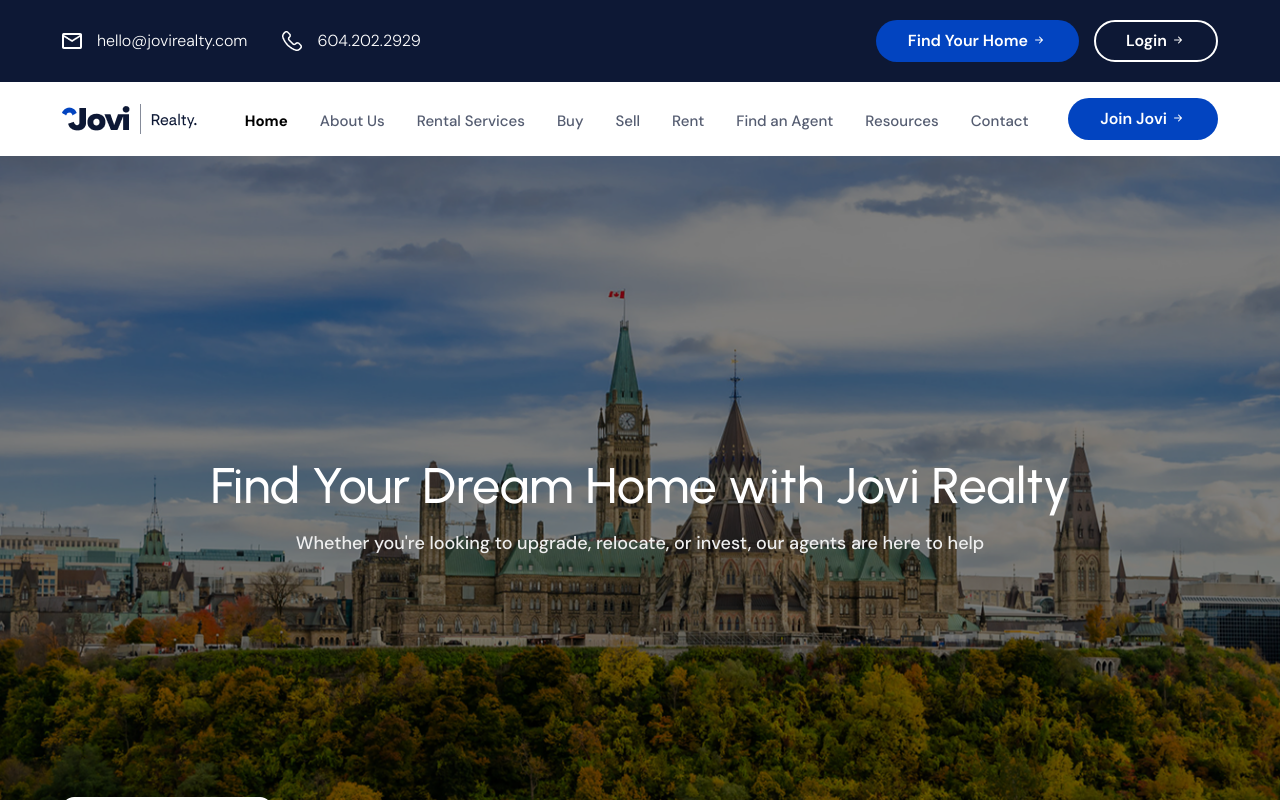
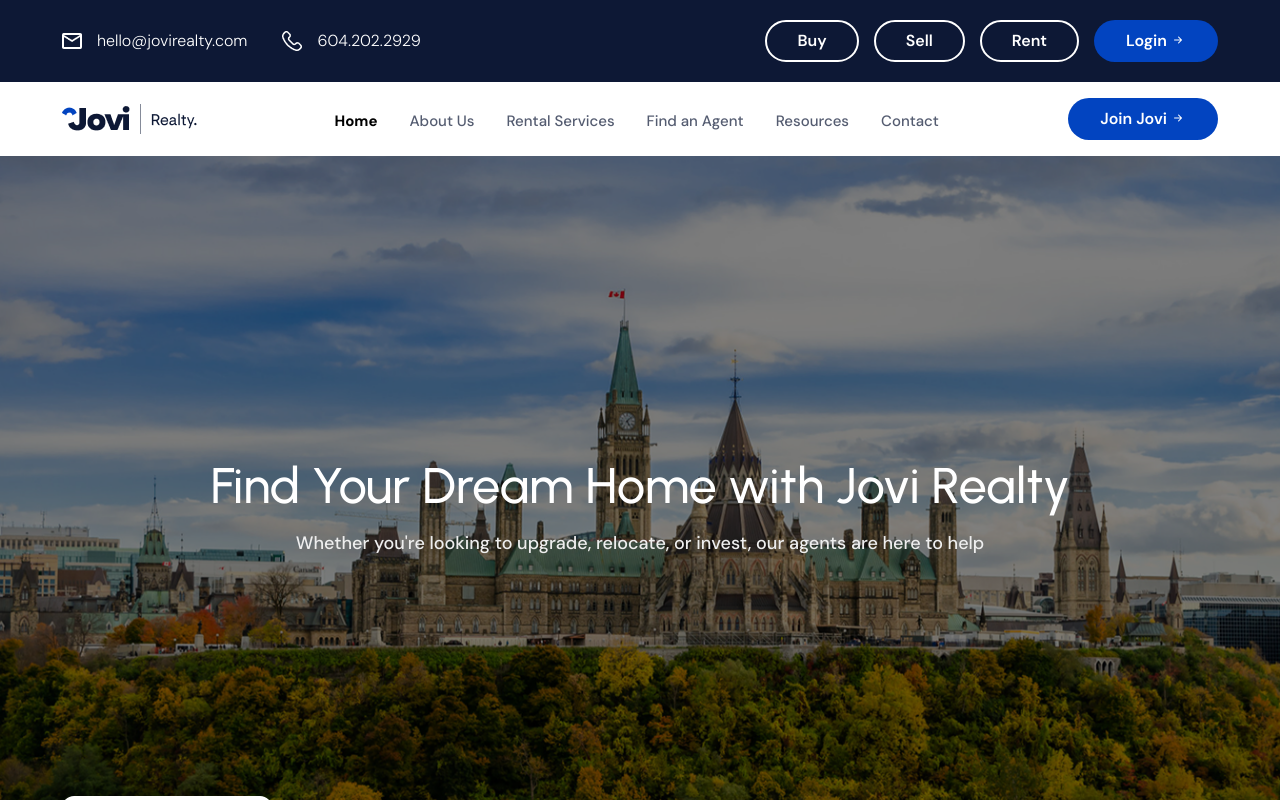
Before and after one commit to nasah-digital/jovi-realty, a React (Vite) app in the folder front/: page / in a window 1280 px wide. Shown: the top 800 px of the page. Built offline with nearby package versions, Linux system fonts and the light colour scheme.

Commit message:
Header changes

```diff
--- a/front/package.json
+++ b/front/package.json
@@ -14,6 +14,7 @@
     "react-dom": "^18.2.0",
     "react-icons": "^5.5.0",
     "react-router-dom": "^6.22.3",
+    "smooth-scrollbar": "^8.8.4",
     "swiper": "^11.2.6"
   },
   "devDependencies": {
--- a/front/src/assets/CSS/style.css
+++ b/front/src/assets/CSS/style.css
@@ -13,6 +13,9 @@
     --accent-color: #0244C0;
     --primary-font: 'DM Sans', sans-serif;
     --secondary-font: "Urbanist", sans-serif;
+}
+html {
+  scroll-behavior: smooth;
 }
 
 body {
--- a/front/src/components/Data/PropertiesData.js
+++ b/front/src/components/Data/PropertiesData.js
@@ -233,6 +233,7 @@ const propertiesData = [
     bathrooms: 1,
     squareFeet: 1000,
     agent: "John Smith",
+    type: "Apartment",
   },
   {
     id: "PROP020",
@@ -245,6 +246,7 @@ const propertiesData = [
     bathrooms: 2,
     squareFeet: 1200,
     agent: "Michael Lee",
+    type: "Condo",
   },
   {
     id: "PROP021",
@@ -257,6 +259,7 @@ const propertiesData = [
     bathrooms: 1,
     squareFeet: 800,
     agent: "David Kim",
+    type: "Apartment",
   },
   {
     id: "PROP022",
@@ -269,6 +272,7 @@ const propertiesData = [
     bathrooms: 1,
     squareFeet: 950,
     agent: "Robert Taylor",
+    type: "Townhouse",
   },
   {
     id: "PROP023",
@@ -281,6 +285,7 @@ const propertiesData = [
     bathrooms: 2,
     squareFeet: 1800,
     agent: "James Wong",
+    type: "House",
   },
   {
     id: "PROP024",
@@ -293,6 +298,7 @@ const propertiesData = [
     bathrooms: 1,
     squareFeet: 1100,
     agent: "Mark Thompson",
+    type: "Apartment",
   },
   {
     id: "PROP025",
@@ -305,6 +311,7 @@ const propertiesData = [
     bathrooms: 2,
     squareFeet: 1300,
     agent: "Lucas Green",
+    type: "Condo",
   },
   {
     id: "PROP026",
@@ -317,6 +324,7 @@ const propertiesData = [
     bathrooms: 1,
     squareFeet: 900,
     agent: "Ethan Carter",
+    type: "Apartment",
   },
   {
     id: "PROP027",
@@ -329,6 +337,7 @@ const propertiesData = [
     bathrooms: 2,
     squareFeet: 1500,
     agent: "Noah Evans",
+    type: "Townhouse",
   },
   {
     id: "PROP028",
@@ -341,6 +350,7 @@ const propertiesData = [
     bathrooms: 1,
     squareFeet: 1000,
     agent: "Liam Harris",
+    type: "Apartment",
   },
   {
     id: "PROP029",
@@ -353,6 +363,7 @@ const propertiesData = [
     bathrooms: 1,
     squareFeet: 850,
     agent: "Jacob Moore",
+    type: "Apartment",
   },
   {
     id: "PROP030",
@@ -365,6 +376,7 @@ const propertiesData = [
     bathrooms: 2,
     squareFeet: 1400,
     agent: "Alexander Young",
+    type: "Condo",
   },
   {
     id: "PROP031",
@@ -377,6 +389,7 @@ const propertiesData = [
     bathrooms: 1,
     squareFeet: 1100,
     agent: "Jane Doe",
+    type: "Apartment",
   },
   {
     id: "PROP032",
@@ -389,6 +402,7 @@ const propertiesData = [
     bathrooms: 2,
     squareFeet: 1600,
     agent: "Emily Brown",
+    type: "Condo",
   },
   {
     id: "PROP033",
@@ -401,6 +415,7 @@ const propertiesData = [
     bathrooms: 1,
     squareFeet: 800,
     agent: "Lisa Chen",
+    type: "Apartment",
   },
   {
     id: "PROP034",
@@ -413,6 +428,7 @@ const propertiesData = [
     bathrooms: 1,
     squareFeet: 1200,
     agent: "Anna Martinez",
+    type: "Townhouse",
   },
   {
     id: "PROP035",
@@ -425,6 +441,7 @@ const propertiesData = [
     bathrooms: 2,
     squareFeet: 1700,
     agent: "Claire Adams",
+    type: "House",
   },
   {
     id: "PROP036",
@@ -437,7 +454,7 @@ const propertiesData = [
     bathrooms: 1,
     squareFeet: 1000,
     agent: "Sophie Nguyen",
+    type: "Apartment",
   },
-];
-
+]
 export default propertiesData;
--- a/front/src/components/shared/Elements/SearchBar/SearchBar.css
+++ b/front/src/components/shared/Elements/SearchBar/SearchBar.css
@@ -39,7 +39,6 @@
     font-weight: 600;
     font-size: 18px;
     padding: 11px 0;
-    margin-bottom: -1px;
     cursor: pointer;
     background-color: #fff0 !important;
     border: 0px !important;
--- a/front/src/components/shared/Sections/Header/header.css
+++ b/front/src/components/shared/Sections/Header/header.css
@@ -1,7 +1,7 @@
 /* Topbar */
 .topbar {
   padding: 20px 0 !important;
-    background-color: #0D1835 !important;
+  background-color: #0d1835 !important;
 }
 
 .topbar .btn-secondary {
@@ -11,7 +11,7 @@
 
 .topbar .btn-secondary:hover {
   background-color: #fff;
-    color: #0244C0;
+  color: #0244c0;
 }
 
 .topbar-links-con {
@@ -28,7 +28,7 @@
   column-gap: 15px;
 }
 
-.topbar-links-con>a {
+.topbar-links-con > a {
   color: #fff;
   font-size: 16px;
   font-weight: 300;
@@ -40,7 +40,7 @@
   margin-bottom: 0;
 }
 
-.topbar-link>img {
+.topbar-link > img {
   width: 20px;
   height: auto;
 }
@@ -89,7 +89,6 @@
     Responsive
     ============================================= */
 @media (max-width: 1199px) {
-
   /* =============================================
        Header & Navigation
        ============================================= */
@@ -121,6 +120,18 @@
     overflow-y: auto;
     z-index: 1000;
   }
+/* .fake-fixed {
+    position: absolute;
+    top: 0;
+    left: 0;
+    right: 0;
+    z-index: 1050;
+    /* height: 100vh; */
+    /* background: white;
+    overflow: hidden;
+    transform: translateY(0);
+    transition: transform 0.3s ease;
+  }  */
 
   .navbar-collapse.show {
     right: 0;
--- a/front/src/components/shared/Sections/Header/header.jsx
+++ b/front/src/components/shared/Sections/Header/header.jsx
@@ -6,6 +6,14 @@ import callIcon from "../../../../assets/Images/call.png";
 import logo from "../../../../assets/Images/jovi-reality-logo.png";
 
 const navItems = [
+    { to: "/", label: "Home" },
+    { to: "/about", label: "About Us" },
+    { to: "/property-management", label: "Rental Services" },
+    { to: "/find-an-agent", label: "Find an Agent" },
+    { to: "/news-and-resources", label: "Resources" },
+    { to: "/contact", label: "Contact" },
+];
+const mobileNavItems = [
     { to: "/", label: "Home" },
     { to: "/about", label: "About Us" },
     { to: "/property-management", label: "Rental Services" },
@@ -37,14 +45,28 @@ const Header = () => {
                             </div>
                         </NavLink>
                     </div>
+
+
                     <div className="top-bar-btn">
+                        <Link to="/property-listing/buy">
+                            <button className="btn btn-secondary">
+                                Buy
+                            </button>
+                        </Link>
+                        <Link to="/sell">
+                            <button className="btn btn-secondary">
+                                Sell
+                            </button>
+                        </Link>
+                        <Link to="/property-listing/rent">
+                            <button className="btn btn-secondary">
+                                Rent
+                            </button>
+                        </Link>
+
+
                         <Link to="#">
                             <button className="btn btn-primary">
-                Find Your Home <i className="bi bi-arrow-right-short"></i>
-              </button>
-            </Link>
-            <Link to="#">
-              <button className="btn btn-secondary">
                                 Login <i className="bi bi-arrow-right-short"></i>
                             </button>
                         </Link>
@@ -81,8 +103,25 @@ const Header = () => {
                             ></button>
                         </div>
 
-            <ul className="navbar-nav m-auto mb-2 mb-lg-0">
+                        {/* Desktop Menu */}
+                        <ul className="navbar-nav m-auto mb-2 mb-lg-0 d-none d-xl-flex">
                             {navItems.map((item, index) => (
+                                <li className="nav-item" key={index}>
+                                    <NavLink
+                                        className={({ isActive }) =>
+                                            isActive ? "nav-link active" : "nav-link"
+                                        }
+                                        to={item.to}
+                                    >
+                                        {item.label}
+                                    </NavLink>
+                                </li>
+                            ))}
+                        </ul>
+
+                        {/* Mobile Menu */}
+                        <ul className="navbar-nav mb-2 mb-lg-0 d-xl-none">
+                            {mobileNavItems.map((item, index) => (
                                 <li className="nav-item" key={index}>
                                     <NavLink
                                         className={({ isActive }) =>
--- a/front/src/components/shared/Sections/InquiryForm/InquiryForm.jsx
+++ b/front/src/components/shared/Sections/InquiryForm/InquiryForm.jsx
@@ -1,8 +1,10 @@
-import React from 'react';
+import React  from 'react';
 import './InquiryForm.css';
 import inquirySecImg from './../../../../assets/Images/inquiry-sec.png';
+// import emailjs from 'emailjs-com';
 
 const InquiryForm = () => {
+
   return (
     <section className="inquiry-sec position-relative">
       <img src={inquirySecImg} className="position-absolute inquiry-sec-image d-md-block d-none" />
@@ -64,4 +66,5 @@ const InquiryForm = () => {
   );
 };
 
+
 export default InquiryForm;
--- a/front/src/components/shared/Sections/PropertyDetails/PropertyDetails.jsx
+++ b/front/src/components/shared/Sections/PropertyDetails/PropertyDetails.jsx
@@ -64,7 +64,7 @@ const PropertyDetails = () => {
         <div className="property-details">
             <div className="container px-0">
                 <div className="row m-0">
-                     <div className="col-12">
+                    <div className="col-12">
       <div className="details-box d-flex flex-column row-gap-40">
         <div className="detail-box-header d-flex flex-md-row flex-column align-items-md-center justify-content-between gap-30">
           <div>
```
Also changed, not shown: front/src/components/SmoothScroll/SmoothScrollWrapper.jsx (added, +32 -0 lines), 1 other file (tests, documents, lock files or other folders). Lines whose indentation alone changed are shown as unchanged.
